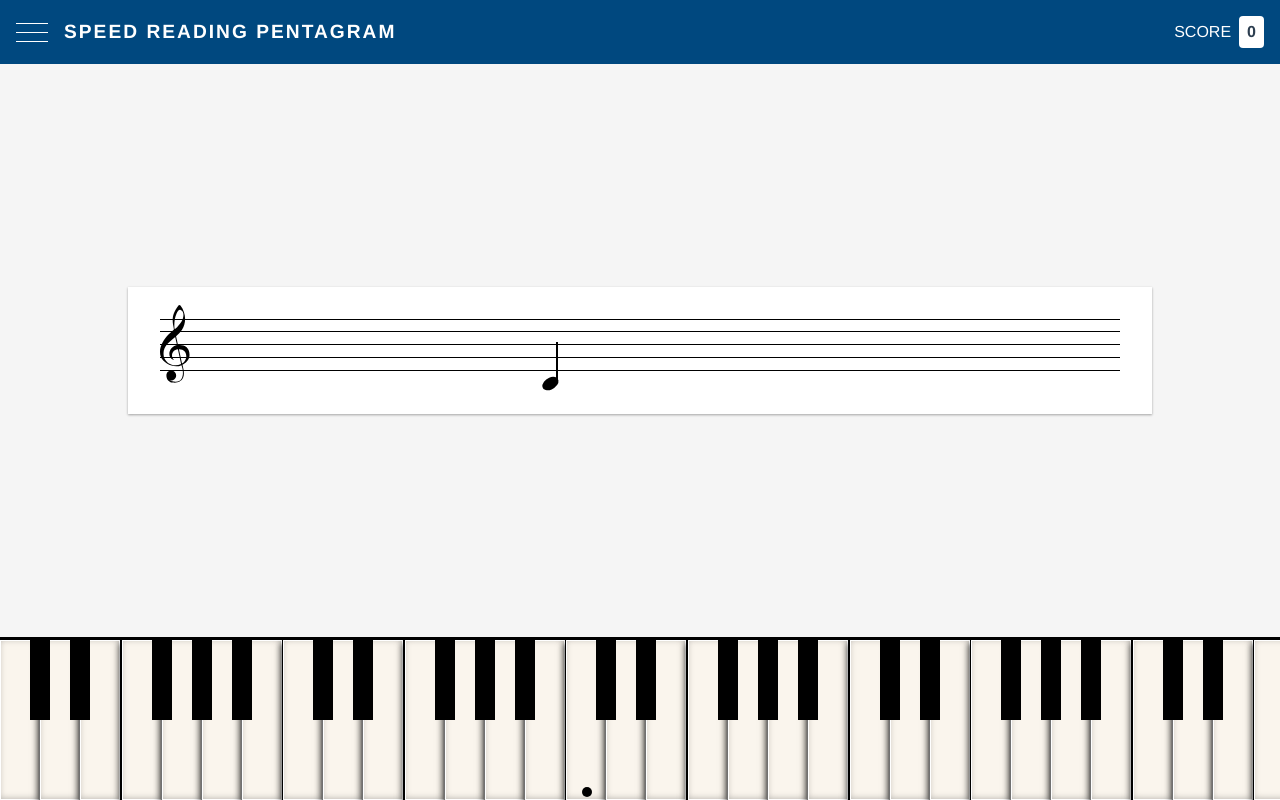
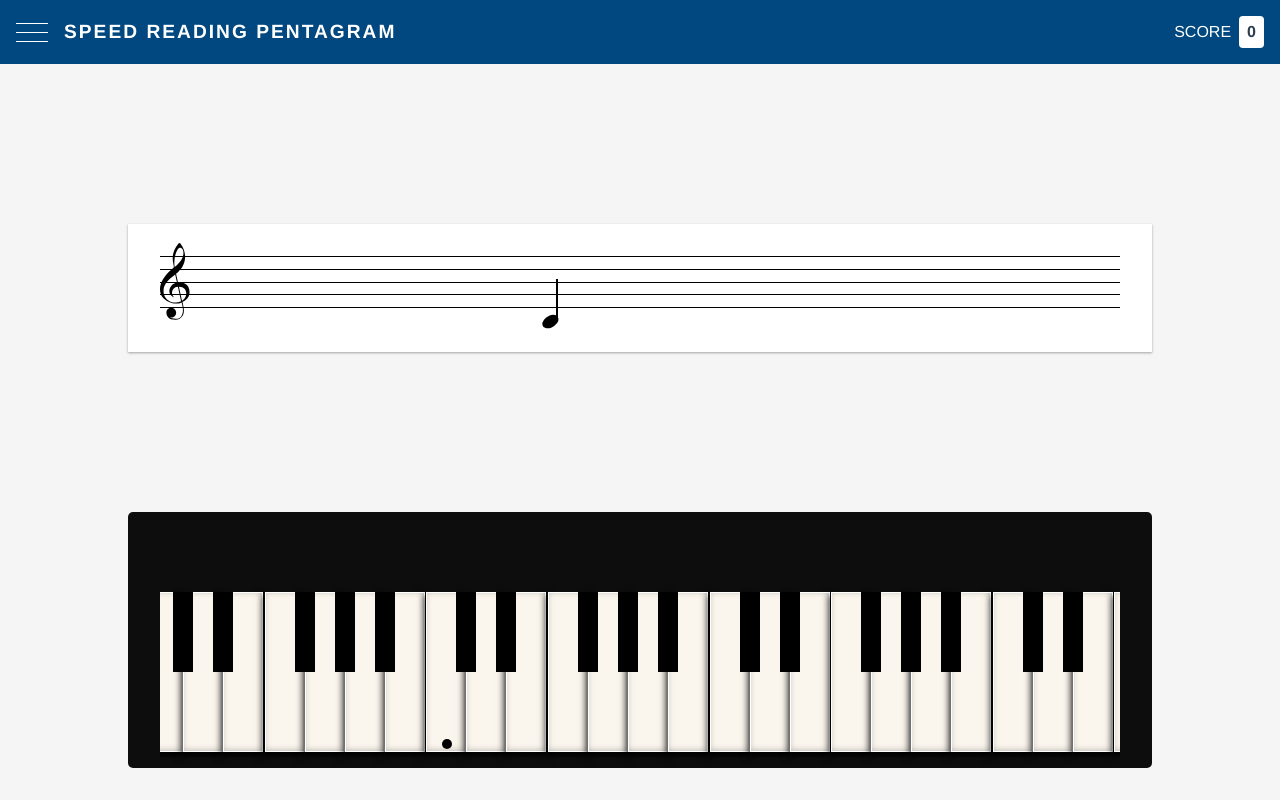
Before and after one commit to deivthings/piano-training-vue, a Vue app: page /home in a window 1280 px wide. Built offline with nearby package versions, Linux system fonts and the light colour scheme.

Commit message:
Keyboard responsive - postcss-preset-env dependency installed

```diff
--- a/package.json
+++ b/package.json
@@ -25,6 +25,7 @@
     "eslint": "^5.8.0",
     "eslint-plugin-vue": "^5.0.0",
     "node-sass": "^4.9.0",
+    "postcss-preset-env": "^6.5.0",
     "sass-loader": "^7.0.1",
     "vue-template-compiler": "^2.5.21"
   }
--- a/postcss.config.js
+++ b/postcss.config.js
@@ -1,5 +1,8 @@
 module.exports = {
   plugins: {
-    autoprefixer: {}
+    autoprefixer: {},
+    "postcss-preset-env" : {
+      stage: 0
+    }
   }
 };
--- a/src/App.vue
+++ b/src/App.vue
@@ -13,6 +13,7 @@
 <style lang="scss">
 :root {
   --primary-color: #00487f;
+  --dark-color: #0d0d0d;
 }
 
 #app {
--- a/src/components/keyboard/keyboard.vue
+++ b/src/components/keyboard/keyboard.vue
@@ -1,5 +1,5 @@
 <template>
-  <article class="keyboard">
+  <article class="keyboard" ref="keyboard">
     <!-- C1 RANGE -->
     <Key type="white" tone="C1"></Key>
     <Key type="black" tone=""></Key>
@@ -78,15 +78,33 @@ import Key from "./key.vue";
 export default {
   components: {
     Key
+  },
+
+  mounted() {
+    // Making visible C3
+    this.$refs.keyboard.scrollLeft = 300;
   }
 };
 </script>
 
 <style lang="scss">
 .keyboard {
-  background-color: black;
+  position: relative;
+  background-color: var(--dark-color);
   display: flex;
   overflow: scroll;
   padding-top: 3px;
 }
+
+@media (min-width: 800px) {
+  .keyboard {
+    margin: 0 auto;
+    width: 80%;
+    padding: 5rem 0 1rem 0;
+    border-left: 2rem solid var(--dark-color);
+    border-right: 2rem solid var(--dark-color);
+    margin-bottom: 2rem;
+    border-radius: 5px;
+  }
+}
 </style>
```
Also changed, not shown: 2 other files (tests, documents, lock files or other folders).
